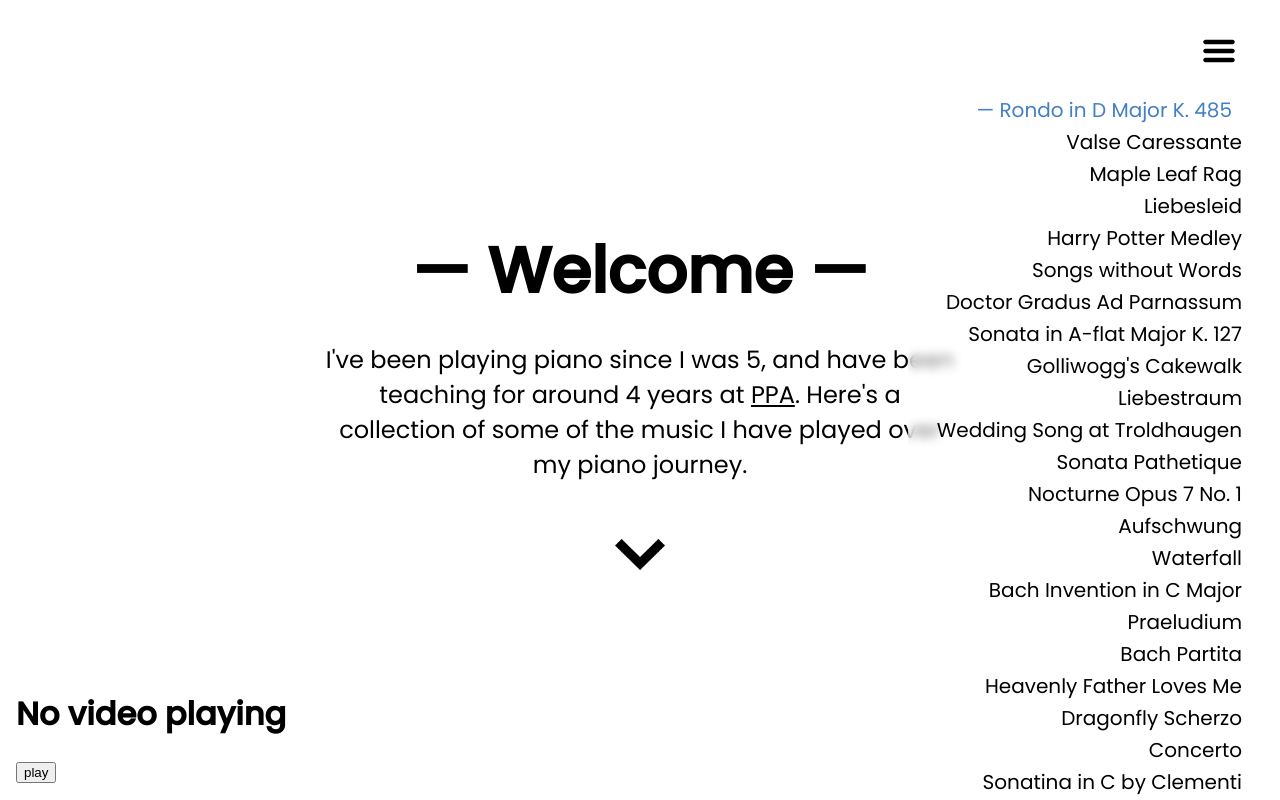
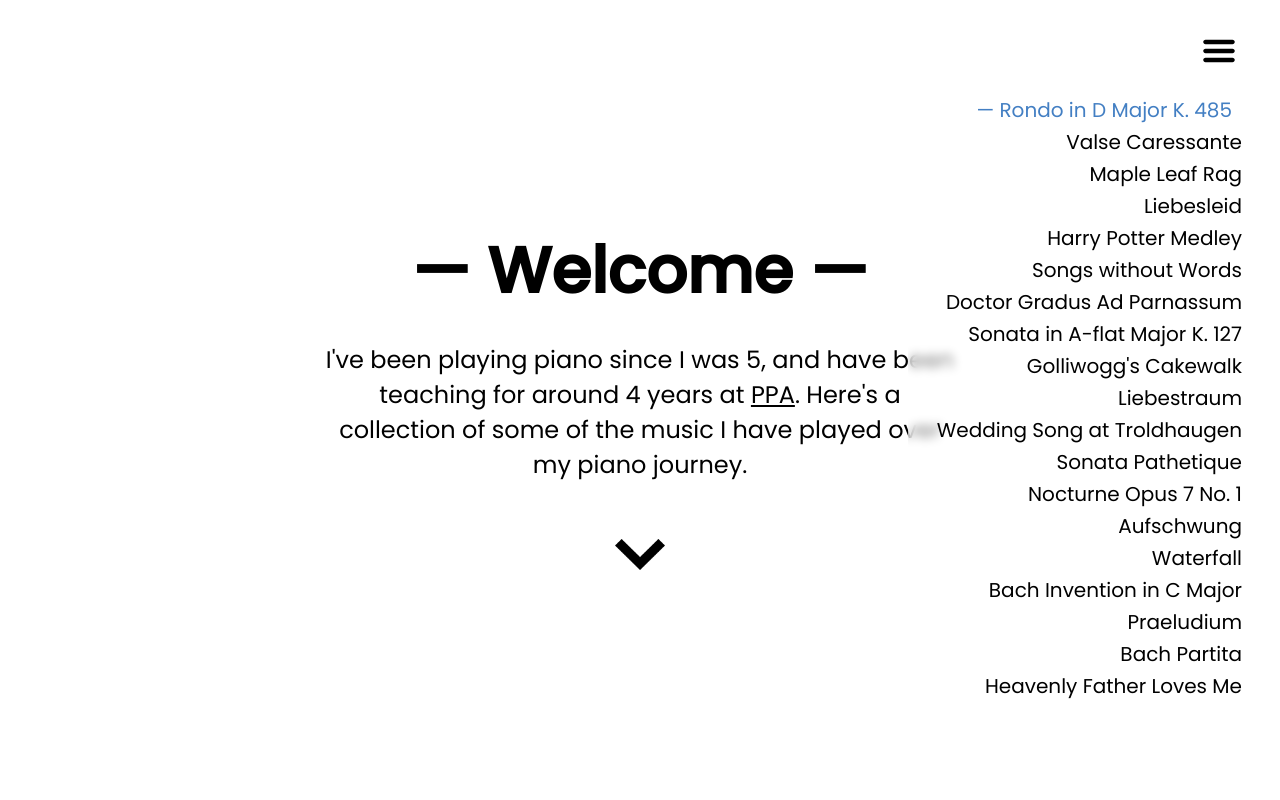
Before and after one commit to wycowley/Music, a Vue app: page / in a window 1280 px wide. Both pictures are taken after a click on the button 1224 px from the left and 55 px from the top of the page. Shown: the top 800 px of the page. Built offline with nearby package versions, Linux system fonts and the light colour scheme.

Commit message:
working media controller

```diff
--- a/src/assets/PlayerController.js
+++ b/src/assets/PlayerController.js
@@ -1,11 +1,11 @@
 import { ref } from "vue";
 
-export const currentVideo = ref({ name: "", playing: false });
+export const playingFocused = ref(false);
+export const idFocused = ref("");
 export const changeVideo = (video) => {
-    currentVideo.value.name = video;
+    idFocused.value = video;
 };
-export const changePlaying = (playing) => {
-    console.log("paused");
-    currentVideo.value.playing = playing;
-    console.log(currentVideo.value);
+export const changePlaying = (playingArg) => {
+    console.log(playingArg ? "playing" : "paused");
+    playingFocused.value = playingArg;
 };
--- a/src/components/List.vue
+++ b/src/components/List.vue
@@ -30,7 +30,7 @@ function clickTitle(videoId) {
             </button>
         </div>
         <Transition>
-            <div v-if="!collapse">
+            <div v-if="!collapse" class="only-links-container">
                 <div v-for="title in titles" :key="title.videoId" class="individual-link">
                     <button :class="title.name === focused ? 'focused' : ''" @click="clickTitle(title.videoId)"><span>—</span>{{ " " + title.name }}</button>
                 </div>
@@ -120,11 +120,11 @@ button:hover > span {
     top: 0rem;
     padding: 2rem 2rem;
     padding-left: 0rem;
-    /* background-color: white; */
-    /* height: 50vh;
-    overflow: scroll; */
-    overflow: auto;
-    height: calc(100% - 4rem);
+
+    overflow: hidden;
+    height: calc(100% - 8rem);
+    padding-bottom: 6rem;
+    /* width: calc(100% - 2rem); */
 }
 .backdrop {
     background-color: hsla(0, 0%, 100%, 0.5);
@@ -136,7 +136,12 @@ button:hover > span {
     }
     .link-container {
         padding: 0.5rem 0.5rem;
-        height: calc(100% - 1rem);
+        height: calc(100% - 3rem);
+        padding-bottom: 2.5rem;
     }
 }
+.only-links-container {
+    overflow-y: auto;
+    height: calc(100% - 4rem);
+}
 </style>
--- a/src/components/PlayerPill.vue
+++ b/src/components/PlayerPill.vue
@@ -1,25 +1,57 @@
 <script setup>
 import { computed, ref } from "vue";
-import { currentVideo, changeVideo, changePlaying } from "../assets/PlayerController.js";
+import { idFocused, playingFocused, changeVideo, changePlaying } from "../assets/PlayerController.js";
 import data from "../Data.json";
 
 const videoName = computed(() => {
-    if (currentVideo.value.name == "") {
+    if (idFocused.value == "") {
         return "No video playing";
     }
-    return data.find((video) => video.videoId === currentVideo.value.name).name;
+    return data.find((video) => video.videoId === idFocused.value).name;
 });
 </script>
 <template>
-    <div class="container">
+    <div class="container" v-show="idFocused != ''">
         <h1>{{ videoName }}</h1>
-        <button @click="changePlaying(!currentVideo.playing)">{{ currentVideo.playing ? "pause" : "play" }}</button>
+        <button @click="changePlaying(!playingFocused)">
+            <img v-if="playingFocused" src="../assets/pause.png" alt="play" /><img v-else src="../assets/play.png" alt="pause" style="transform: scale(80%)" /><!--<img :src="playingFocused ? '../assets/hamburger.svg' : '../assets/play.png'" alt="play/pause" />-->
+        </button>
     </div>
 </template>
 <style scoped>
 .container {
     position: fixed;
     bottom: 1rem;
-    left: 1rem;
+    right: 1rem;
+    display: flex;
+    flex-direction: row;
+    align-items: center;
+    z-index: 5;
+
+    padding: 1rem;
+    border-radius: 2rem;
+    border: 1px solid rgb(220, 220, 220);
+    background-color: rgba(255, 255, 255, 0.8);
+    backdrop-filter: blur(10px);
+    box-shadow: 0 0 10px rgba(0, 0, 0, 0.05);
+
+    width: fit-content;
+    transition: width 0.25s;
+}
+.container > h1 {
+    font-size: 1.5rem;
+    font-weight: 400;
+    margin: 0;
+    width: fit-content;
+}
+.container > button {
+    margin-left: 1rem;
+    background-color: transparent;
+    border: none;
+    cursor: pointer;
+}
+.container > button > img {
+    width: 2rem;
+    height: 2rem;
 }
 </style>
--- a/src/components/YoutubeVideo.vue
+++ b/src/components/YoutubeVideo.vue
@@ -1,6 +1,6 @@
 <script setup>
 import { ref, onMounted, computed, toRefs, watch } from "vue";
-import { currentVideo, changePlaying, changeVideo } from "../assets/PlayerController.js";
+import { idFocused, playingFocused, changePlaying, changeVideo } from "../assets/PlayerController.js";
 const props = defineProps({
     videoId: {
         type: String,
@@ -17,7 +17,6 @@ const { videoId, horizontal, seen } = toRefs(props);
 const video = ref(null);
 
 const player = ref();
-const playing = ref(false);
 const progress = ref(0);
 const intervalReference = ref(null);
 
@@ -26,11 +25,13 @@ watch(seen, () => {
         startLoadingVideo();
     }
 });
-watch(currentVideo, () => {
-    console.log("current video changed");
-    if (currentVideo.value.name == videoId.value) {
-        if (playing.value == false) {
-            player.value.stopVideo();
+watch(playingFocused, (newPlaying) => {
+    if (videoId.value == idFocused.value) {
+        if (newPlaying) {
+            console.log("Playing video");
+            player.value.playVideo();
+        } else {
+            player.value.pauseVideo();
         }
     }
 });
@@ -60,39 +61,28 @@ function startLoadingVideo() {
 }
 function onPlayerStateChange(event) {
     if (event.data == YT.PlayerState.PLAYING) {
+        changeVideo(videoId.value);
         changePlaying(true);
-        changeVideo(videoId.value);
         intervalReference.value = setInterval(() => {
             checkProgress();
         }, 1000);
     } else {
         clearInterval(intervalReference.value);
+        changePlaying(false);
     }
 }
 const gradient = computed(() => {
     return `linear-gradient(to right, #000000 0%, #000000 ${progress.value}%, #f0f0f0 ${progress.value}%, #f0f0f0 100%)`;
 });
-// function changePlay() {
-//     if (playing.value == true) {
-//         player.value.pauseVideo();
-//         playing.value = false;
-//     } else {
-//         player.value.playVideo();
-//         playing.value = true;
-//     }
-// }
 function checkProgress() {
-    // console.log(player.value.getCurrentTime());
     progress.value = (player.value.getCurrentTime() / player.value.getDuration()) * 100;
 }
 function onPlayerReady() {}
 function seek(e) {
     let target = e.target;
-    // console.log(target.getBoundingClientRect());
     let percent = (e.clientX - target.getBoundingClientRect().x) / target.getBoundingClientRect().width;
     player.value.seekTo(player.value.getDuration() * percent);
     progress.value = percent * 100;
-    // console.log(percent);
 }
 </script>
 <template>
```
Also changed, not shown: src/assets/pause.png (added), src/assets/play.png (added).
